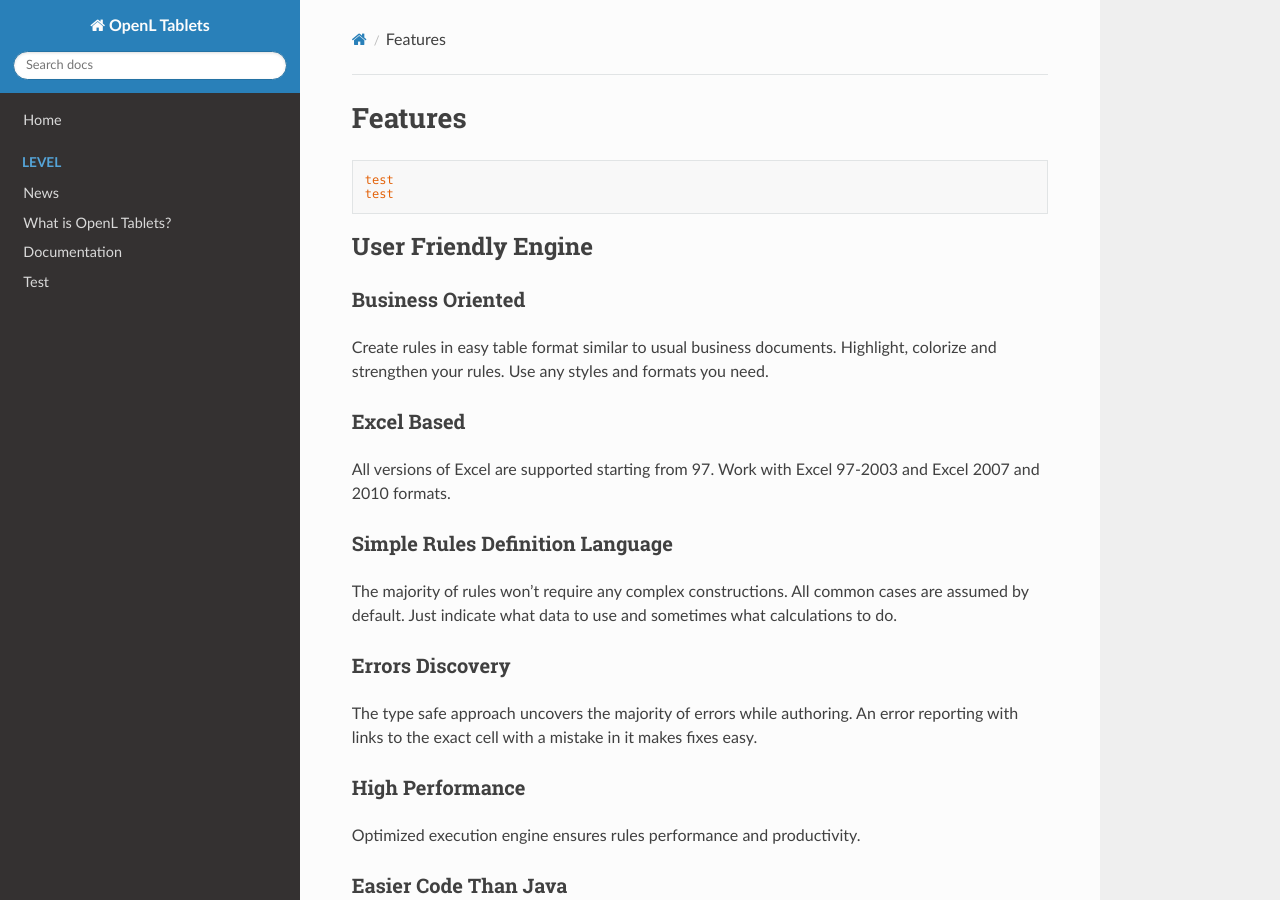
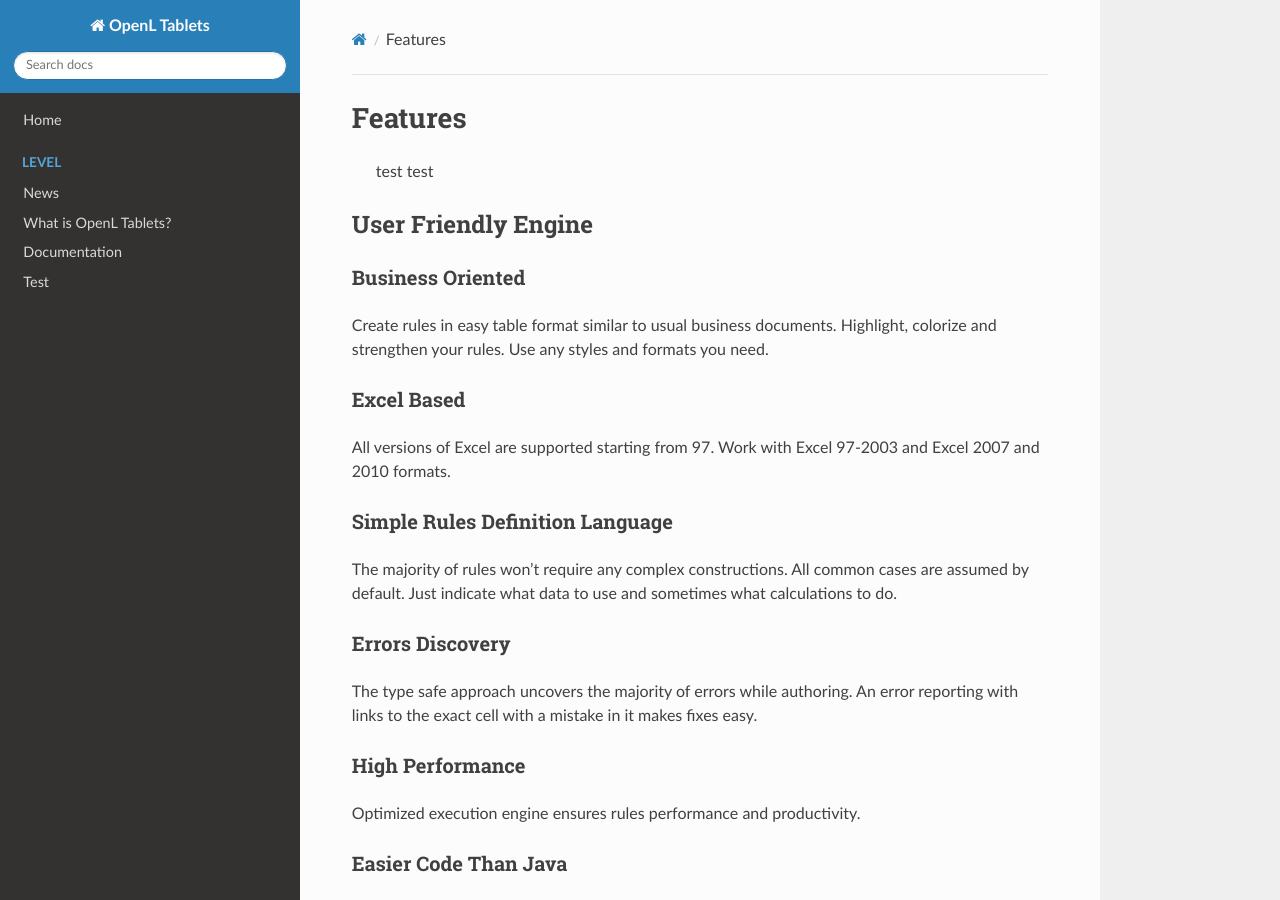
Before and after one commit to WWmonster/MarkdownTest, an MkDocs documentation site: the page built from docs/Features.md, in a window 1280 px wide and 900 px high. Built offline with MkDocs 1.6.1, drawn with Linux system fonts in a browser that asks for light colours; nearby versions of some CDN libraries.

Commit message:
Update Features.md

```diff
--- a/docs/Features.md
+++ b/docs/Features.md
@@ -1,10 +1,7 @@
 # Features
 
-    test
-    test
-
-
-
+> test
+> test
 
 ## User Friendly Engine
 
```
